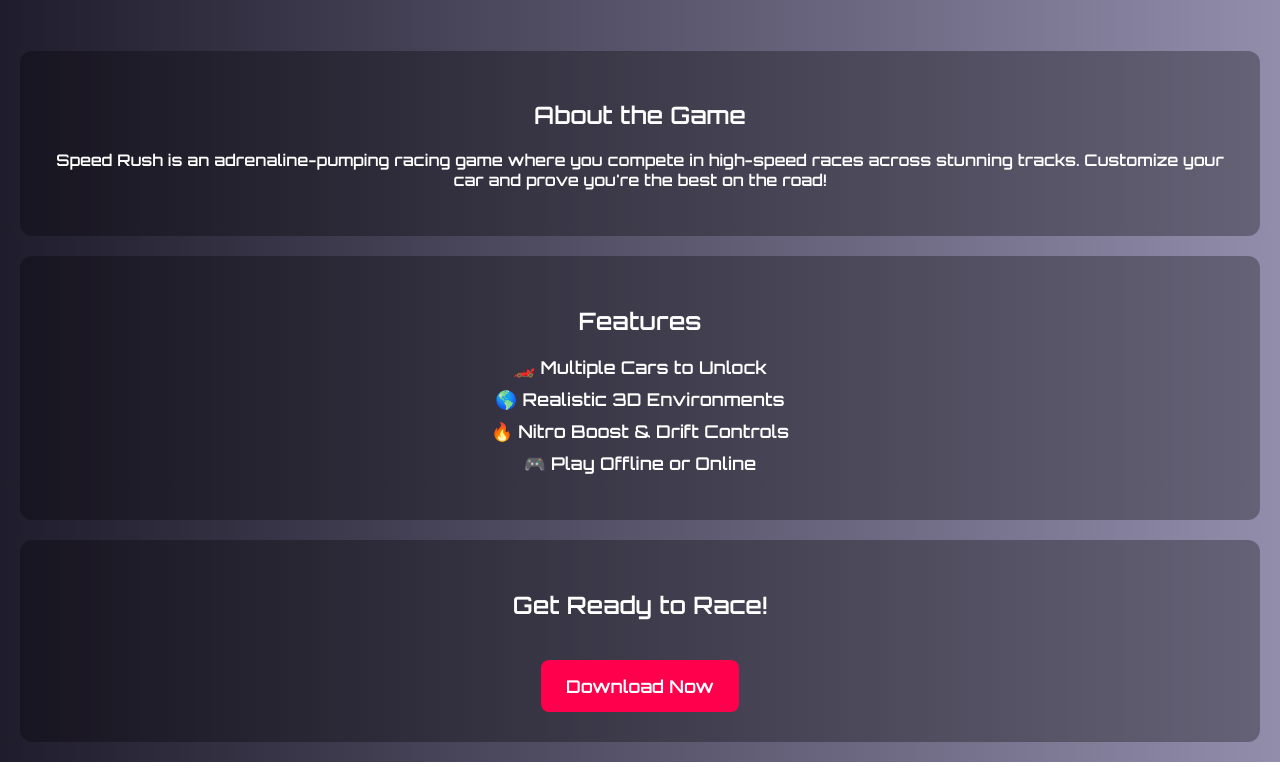
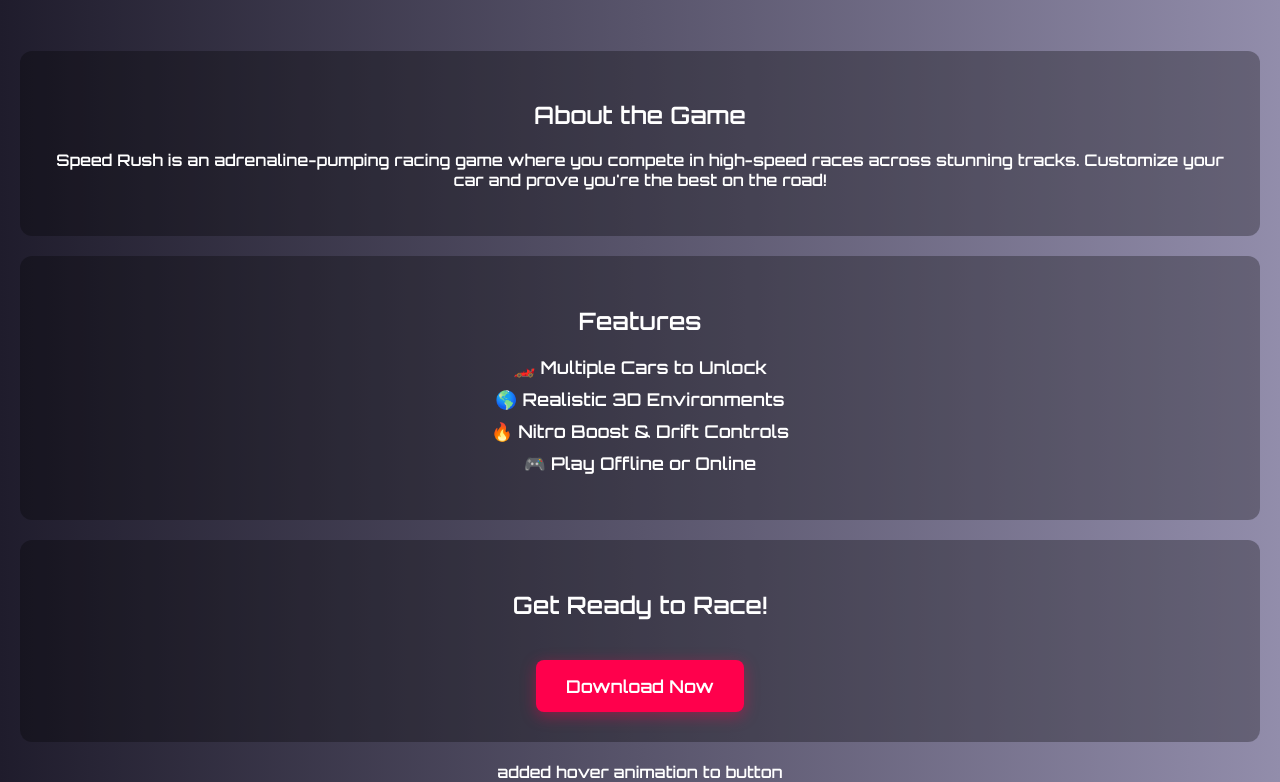
Before and after one commit to arun-cyber07/speed-rush-websites, a plain HTML site: page index.html in a window 1280 px wide. Shown: the part 534-1316 px from the top of the page. Drawn offline with Linux system fonts and the light colour scheme.

Commit message:
Update index.html

```diff
--- a/index.html
+++ b/index.html
@@ -56,18 +56,23 @@
     .cta {
   display: inline-block;
   margin-top: 20px;
-      padding: 15px 25px;
+  padding: 15px 30px;
   background-color: #ff004c;
   color: white;
   font-size: 1.1em;
   text-decoration: none;
   border-radius: 8px;
-      transition: background-color 0.3s;
+  transition: all 0.3s ease;
+  box-shadow: 0 4px 15px rgba(255, 0, 76, 0.4);
+  transform: scale(1);
 }
 
 .cta:hover {
   background-color: #e60042;
+  box-shadow: 0 0 20px rgba(255, 0, 76, 0.8);
+  transform: scale(1.05);
 }
+
   </style>
 </head>
 <body>
@@ -98,3 +103,4 @@
   </section>
 </body>
 </html>
+added hover animation to button
```
Lines whose indentation alone changed are shown as unchanged.
